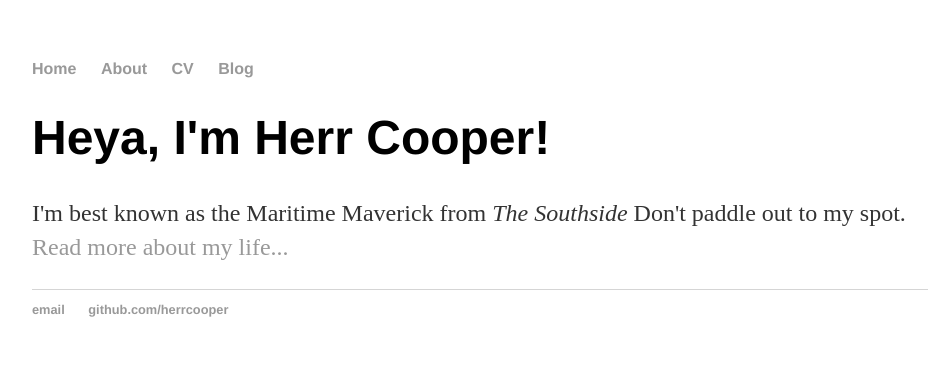
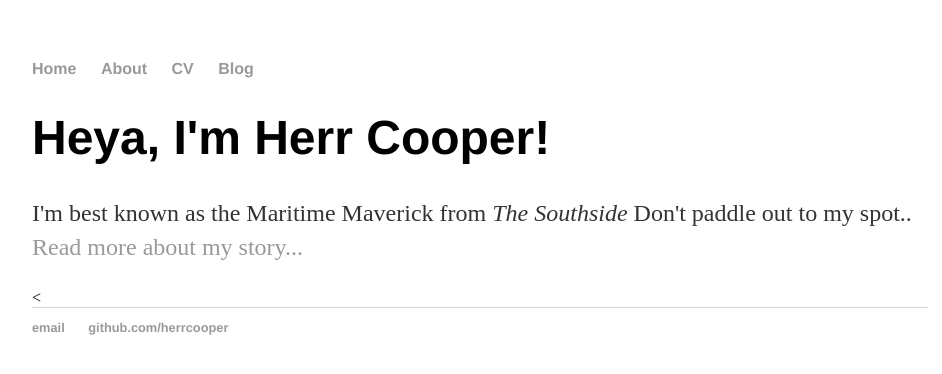
Before and after one commit to HerrCooper/HerrCooper.github.io, a Jekyll site: the page built from index.html, in a window 1280 px wide. Shown: the top 374 px of the page, without its empty margins (160-1102 px from the left). Built offline with Jekyll 4.4.1, drawn with Linux system fonts in a browser that asks for light colours.

Commit message:
Update index.html
jekyll-ized this shizz

```diff
--- a/index.html
+++ b/index.html
@@ -1,30 +1,10 @@
-<!DOCTYPE html>
-<html>
-	<head>
-		<title>Herr Cooper, Maritime Maverick</title>
-		<!-- link to main stylesheet -->
-		<link rel="stylesheet" type="text/css" href="/css/main.css">
-	</head>
-	<body>
-		<nav>
-    		<ul>
-        		<li><a href="/">Home</a></li>
-	        	<li><a href="/about">About</a></li>
-        		<li><a href="/cv">CV</a></li>
-        		<li><a href="/blog">Blog</a></li>
-    		</ul>
-		</nav>
-		<div class="container">
-    		<div class="blurb">
-        		<h1>Heya, I'm Herr Cooper!</h1>
-				<p>I'm best known as the Maritime Maverick from <em>The Southside</em> Don't paddle out to my spot. <a href="/about">Read more about my life...</a></p>
-    		</div><!-- /.blurb -->
-		</div><!-- /.container -->
-		<footer>
-    		<ul>
-        		<li><a href="mailto:h.cooperlsb@gmail.com">email</a></li>
-        		<li><a href="https://github.com/herrcooper">github.com/herrcooper</a></li>
-			</ul>
-		</footer>
-	</body>
-</html>
+---
+layout: default
+title: Herr Cooper, Maritime Maverick
+---
+<div class="blurb">
+	<h1>Heya, I'm Herr Cooper!</h1>
+	<p>I'm best known as the Maritime Maverick from <em>The Southside</em> Don't paddle out to my spot.. <a href="/about">Read more about my story...</a></p>
+</div><!-- /.blurb -->
+
+<
```
